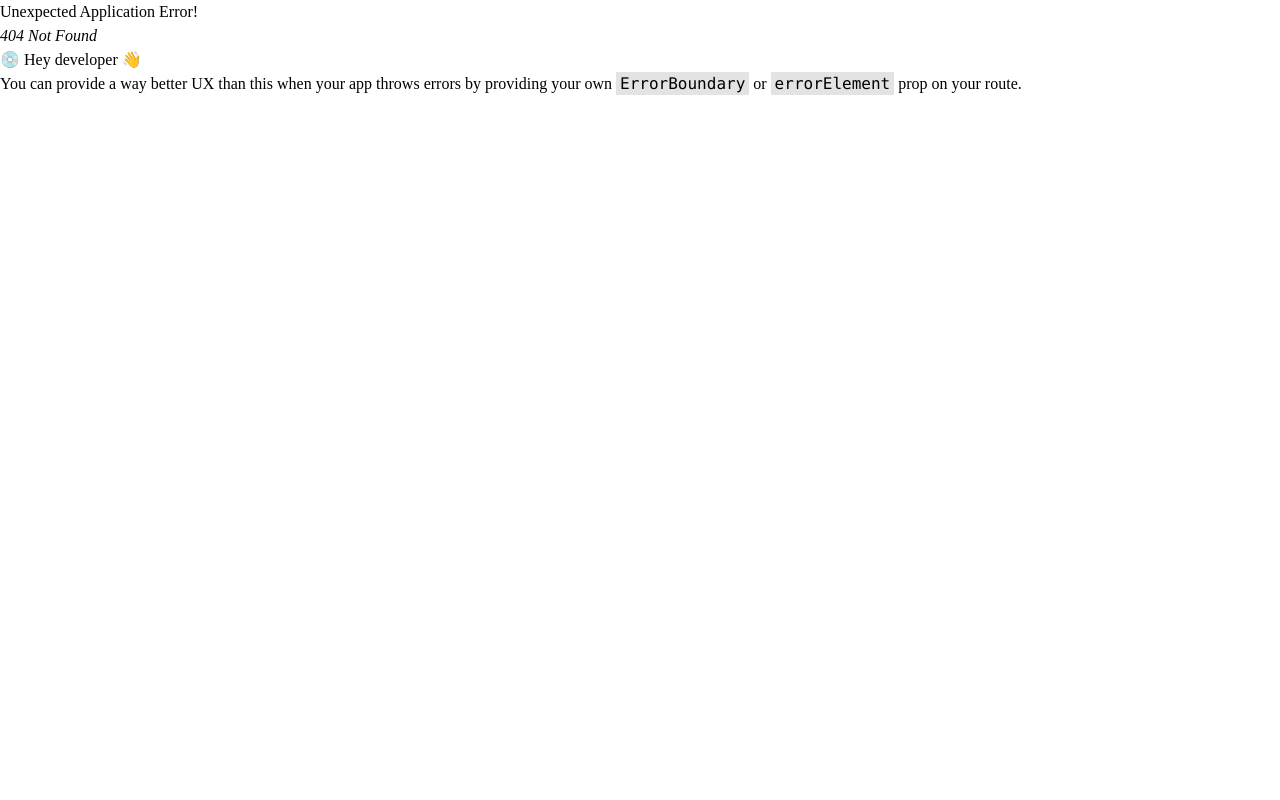
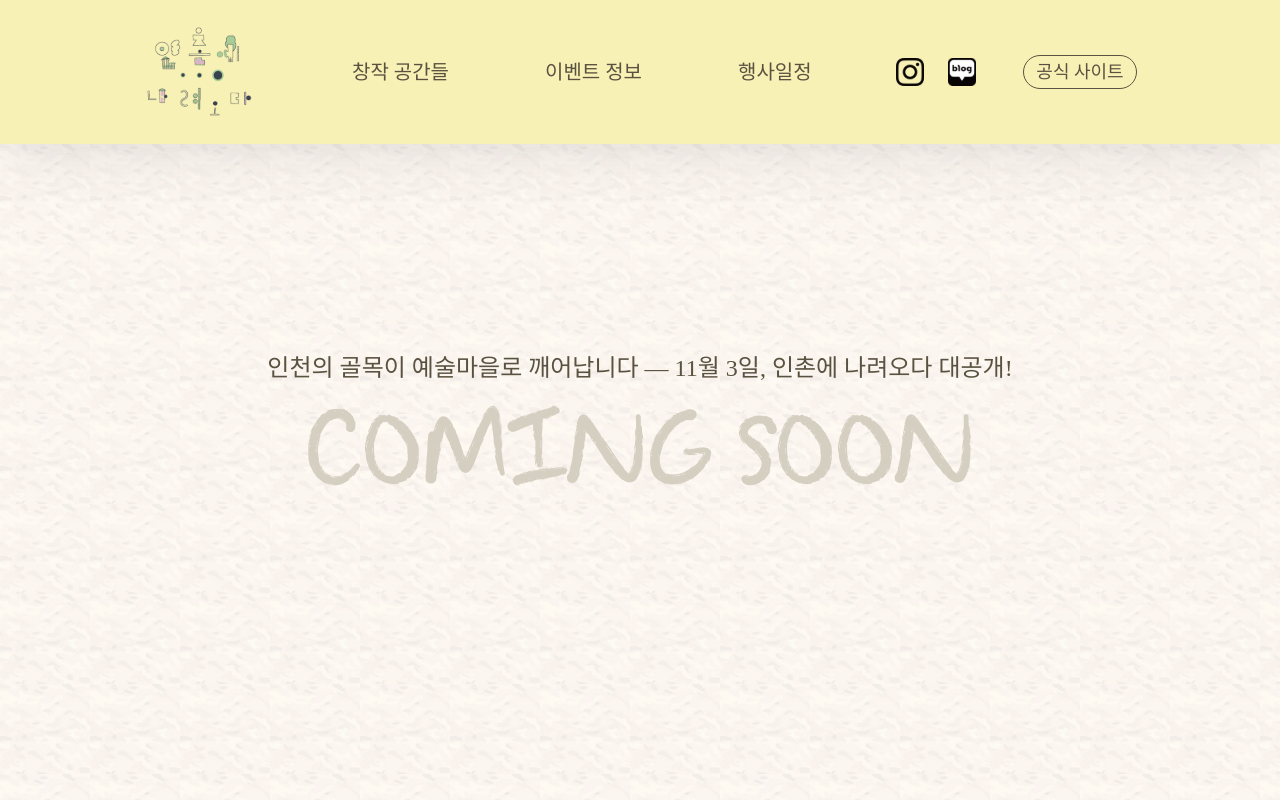
Before and after one commit to APPS-sookmyung/2025-INCHEON-SITE, a React (Vite) app: page /events in a window 1280 px wide. Before the commit this address had no page. Shown: the top 800 px of the page. Built offline with nearby package versions, Linux system fonts and the light colour scheme; a web font is replaced by a local one.

Commit message:
#23 feat: spaces, spaces/:id, events 라우트를 ComingSoonPage로 연결

```diff
--- a/src/App.jsx
+++ b/src/App.jsx
@@ -9,15 +9,16 @@ import SpaceDetailPage from './pages/SpaceDetailPage';
 import SpaceListPage from './pages/SpaceListPage';
 import Layout from './layout/Layout';
 import SurveyPage from './pages/SurveyPage';
+import ComingSoonPage from './pages/ComingSoonPage';
 
 const App = () => {
   const router = createBrowserRouter(
     createRoutesFromElements(
       <Route path='/' element={<Layout />}>
         <Route index element={<MainPage />} />
-        <Route path='spaces' element={<SpaceListPage />} />
-        <Route path='spaces/:id' element={<SpaceDetailPage />} />
-        <Route path='survey' element={<SurveyPage />} />
+        <Route path='spaces' element={<ComingSoonPage />} />
+        <Route path='spaces/:id' element={<ComingSoonPage />} />
+        <Route path='events' element={<ComingSoonPage />} />
       </Route>
     )
   );
```
